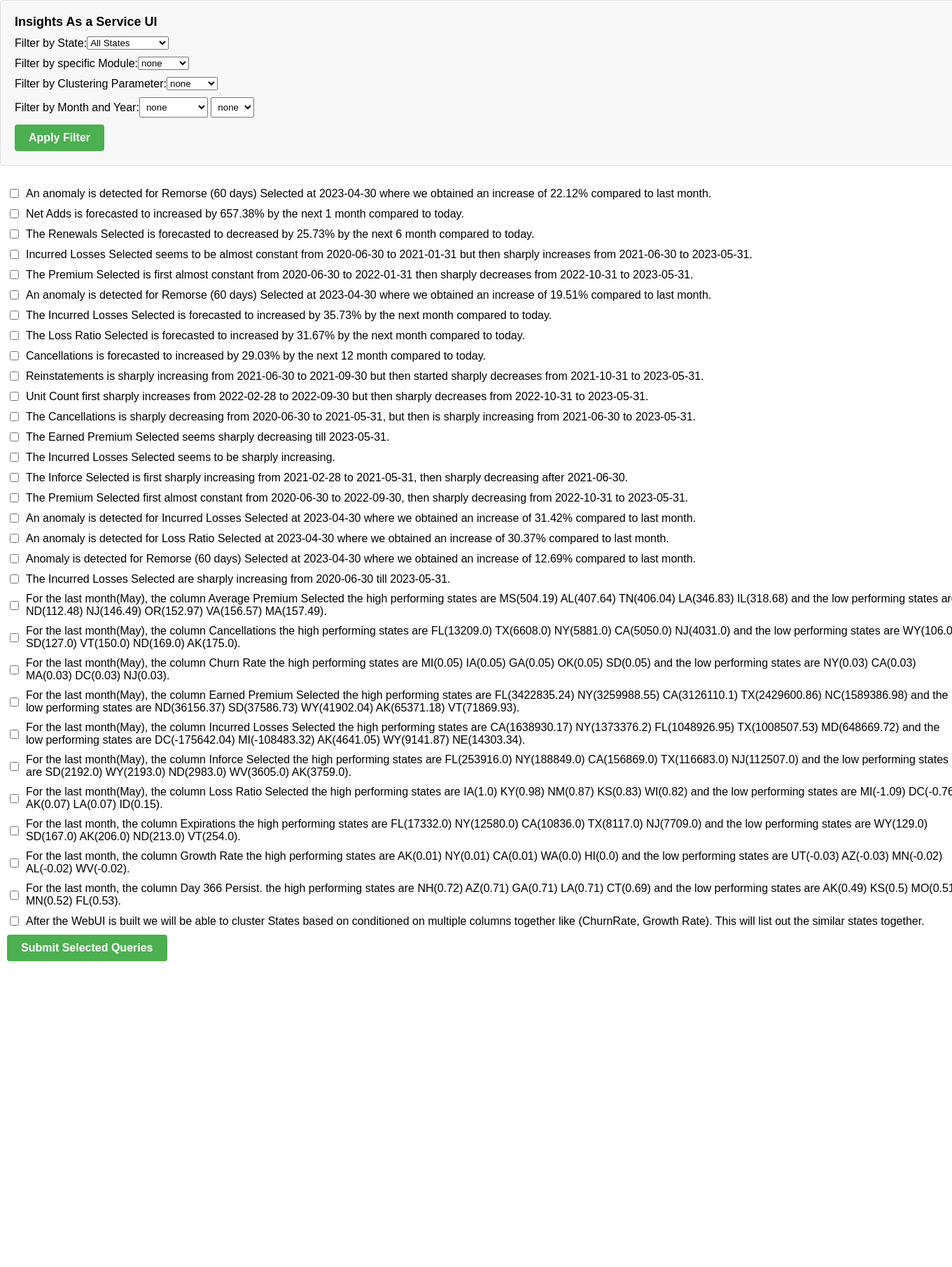
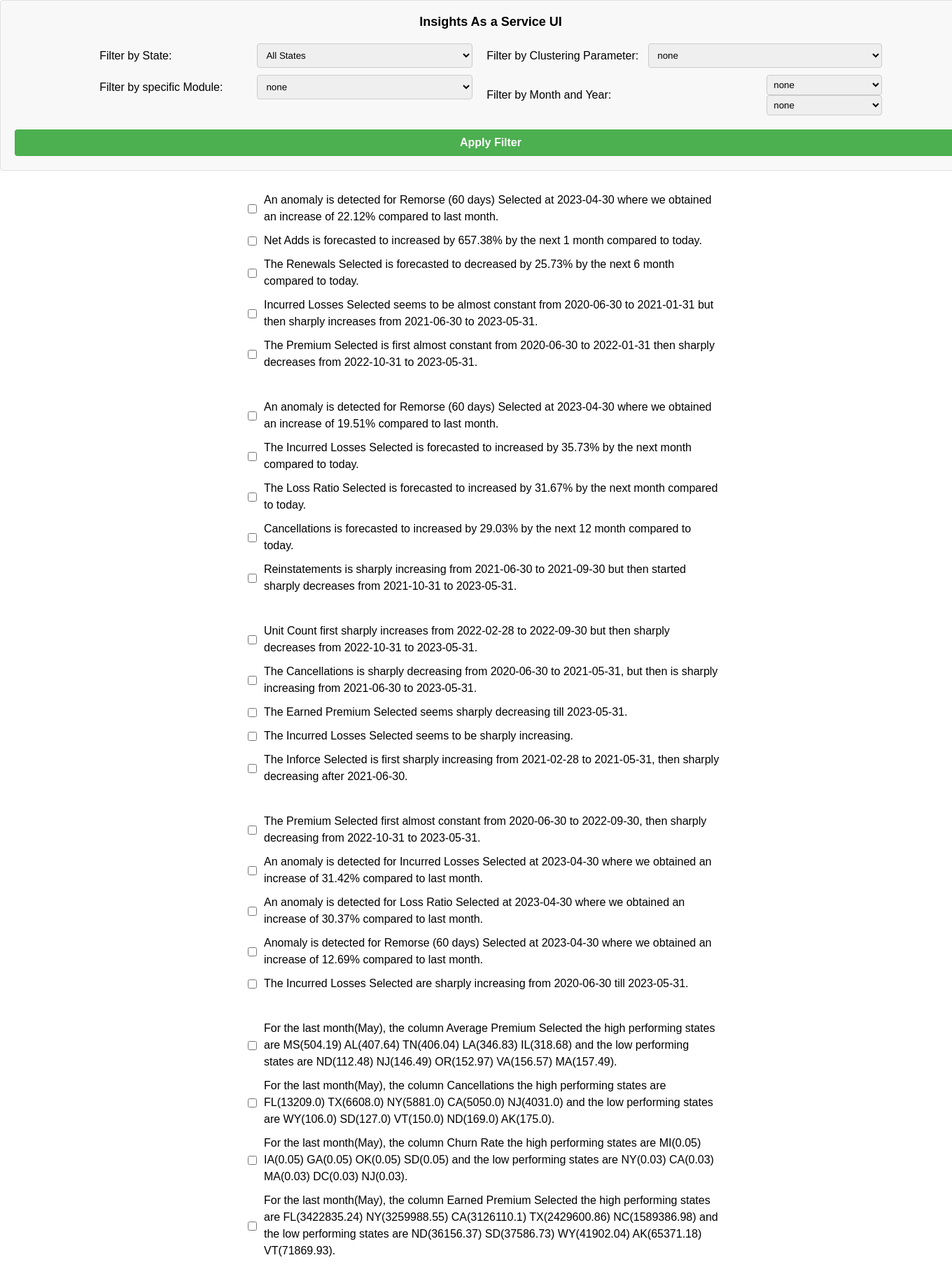
Before and after one commit to karanwxliaa/UIUX, a Flask app: page / in a window 1360 px wide; the page is wider, and only the part inside the window is pictured. Shown: the top 1811 px of that part at 70% size. Before the commit the page ends 1374 px from the top of that part, so only its background shows below. Run offline with Flask 3, Linux system fonts and the light colour scheme.

Commit message:
add styling

```diff
--- a/app.py
+++ b/app.py
@@ -6,9 +6,7 @@ import sys
 #     subprocess.check_call([sys.executable, "-m", "pip", "install", package])
 
 # install('flask_mail')
-
 from flask_mail import Mail, Message
-
 app = Flask(__name__)
 
 # Configure Flask-Mail settings
--- a/templates/index.html
+++ b/templates/index.html
@@ -65,7 +65,13 @@ body {
     align-items: center;
     margin-bottom: 10px;
 }
-
+select {
+    width: 100%;
+    padding: 8px;
+    font-family: 'Helvetica', Arial, sans-serif;
+    border: 1px solid #ccc;
+    border-radius: 4px;
+}
 .filter-checkbox {
     margin-right: 10px;
 }
@@ -89,7 +95,10 @@ body {
 .calendar-dropdown select {
     padding: 5px;
 }
-
+#filters    label{
+    text-align: left;
+    width:400px;
+}
 
 .right-side-box {
     flex: 1;
@@ -102,7 +111,20 @@ body {
             border-right: 1px solid #ccc;
             overflow-y: auto; /* Add scroll if needed */
         }
-
+        .checkbox-container:nth-child(5n) {
+    padding-bottom: 30px;
+}
+    #leftSide{
+            text-align: left;
+            align-items: center;
+            align-content: center;
+            width:"100%";
+            justify-content: center;
+    }
+    .checkbox-container{
+        width:50%;
+        line-height: 1.5em;
+    }
     </style>
 </head>
 
@@ -113,8 +135,10 @@ body {
     <div class="container">
 
         <div class="right-side">
-            <div class="filters">
+            <div class="filters" style="align-content: center; text-align: center;justify-content: center; display: flex; width: 100%; flex-direction: column;">
                 <div class="filter-title">Insights As a Service UI</div>
+                <div id="filters" style="display:flex; justify-content: center;" >
+                    <div style="padding:10px">
                         <div class="filter-item">
                     <label for="state-filter">Filter by State:  </label>
                     <select id="state-filter">
@@ -179,6 +203,8 @@ body {
                                 <option value="option3">Option 3</option>
                             </select>
                         </div>
+                    </div>
+                    <div style="padding:10px">
                         <div class="filter-item">
                     <label for="clustering-filter">Filter by Clustering Parameter:  </label>
                     <select id="clustering-filter">
@@ -216,6 +242,9 @@ body {
                             </script>
                         </select>
                     </div>
+                        </div>
+                    </div>
+
                 </div>
                 <button id="submit-button" class="submit-button">Apply Filter</button>
             </div>
```
Lines whose indentation alone changed are shown as unchanged.
